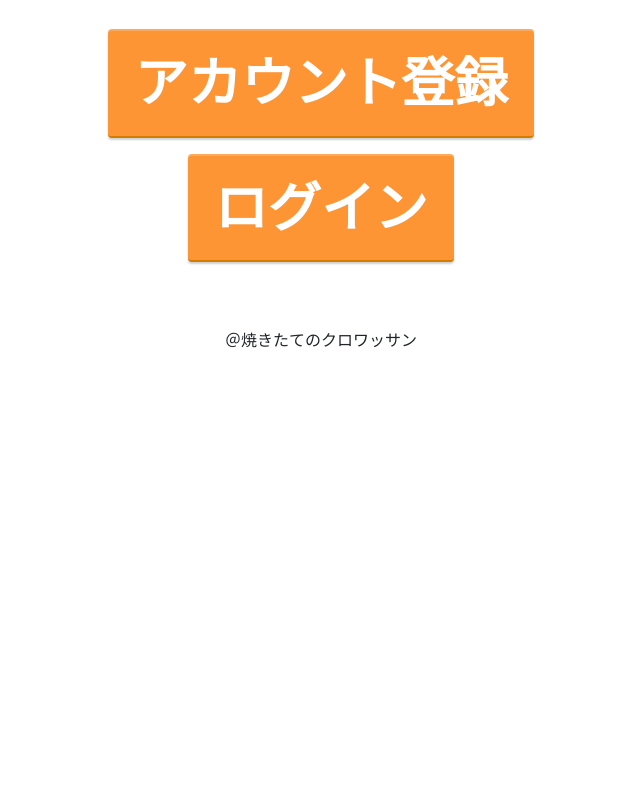
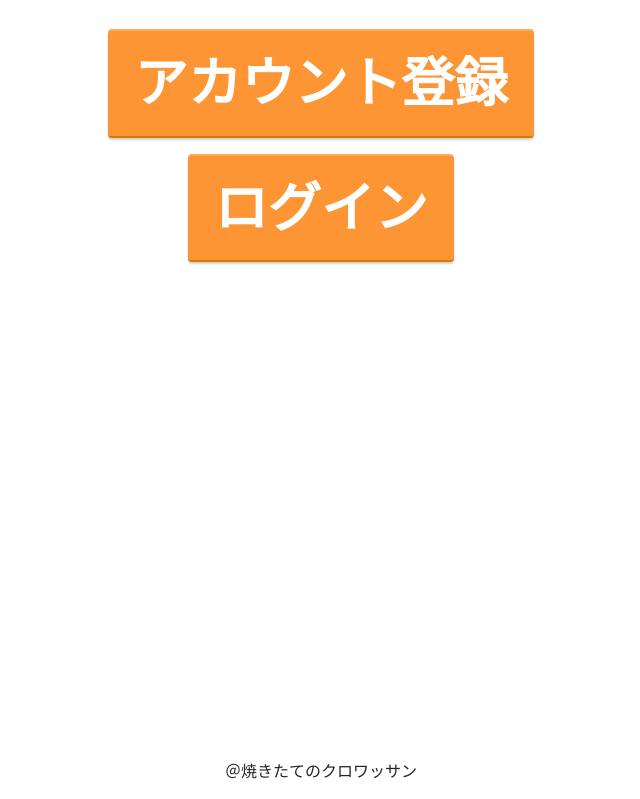
Before and after one commit to ak-y/asobo, a Django app: page /calendar/index in a window 1280 px wide. Shown: the part 146-945 px from the top of the page, without its empty margins (319-959 px from the left). Before the commit the page ends 494 px from the top, so only its background shows below. Run offline with Django 3.2, Linux system fonts and the light colour scheme.

```diff
--- a/calendarapp/templates/calendarapp/base.html
+++ b/calendarapp/templates/calendarapp/base.html
@@ -23,6 +23,7 @@
 		{% endblock header %}
   </head>
   <body>
+  <div class="footerFixed">
   <header>
 
   </header>
@@ -43,5 +44,6 @@
     <footer>
         <p>＠焼きたてのクロワッサン</p>
     </footer>
+  </div>
   </body>
 </html>
--- a/static/croissant/css/base.css
+++ b/static/croissant/css/base.css
@@ -2,7 +2,7 @@
   margin:0; padding:0;
 }
 header {
-  width: 100%;
+  width: 100vw;
   padding: 15px 0;
   margin: 0 auto;
   text-align: center;
@@ -13,12 +13,20 @@ header .headline{
   font-family: fantasy;
 }
 
+.footerFixed{
+    min-height: 100vh; /* ←コンテンツの高さの最小値＝ブラウザの高さに指定 */
+    position: relative;/* ←相対位置 */
+    padding-bottom: 60px; /* ←フッターの高さを指定 */
+    box-sizing: border-box;
+    /* ↑ヘッダーやフッターを含むすべての要素の高さ＝min-height:100vhになるように指定 */
+}
+
 footer {
-  width: 100%;
-  height: 120px;
   text-align: center;
-  padding: 50px 0;
+  width: 100vw;
   background-color: #ffffff;
+  position: absolute;/*←絶対位置*/
+  bottom: 0; /*下に固定*/
 }
 .footer-text {
   color: #fff;
```
